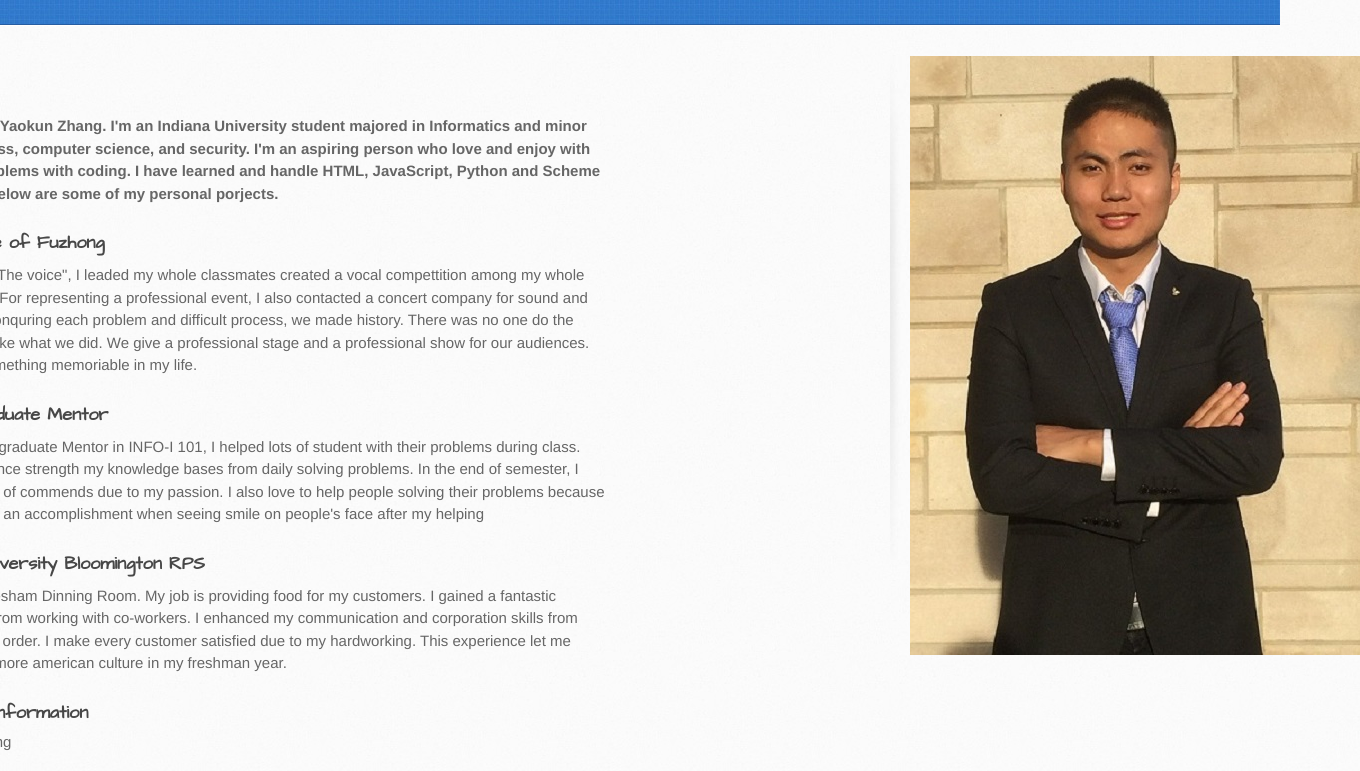
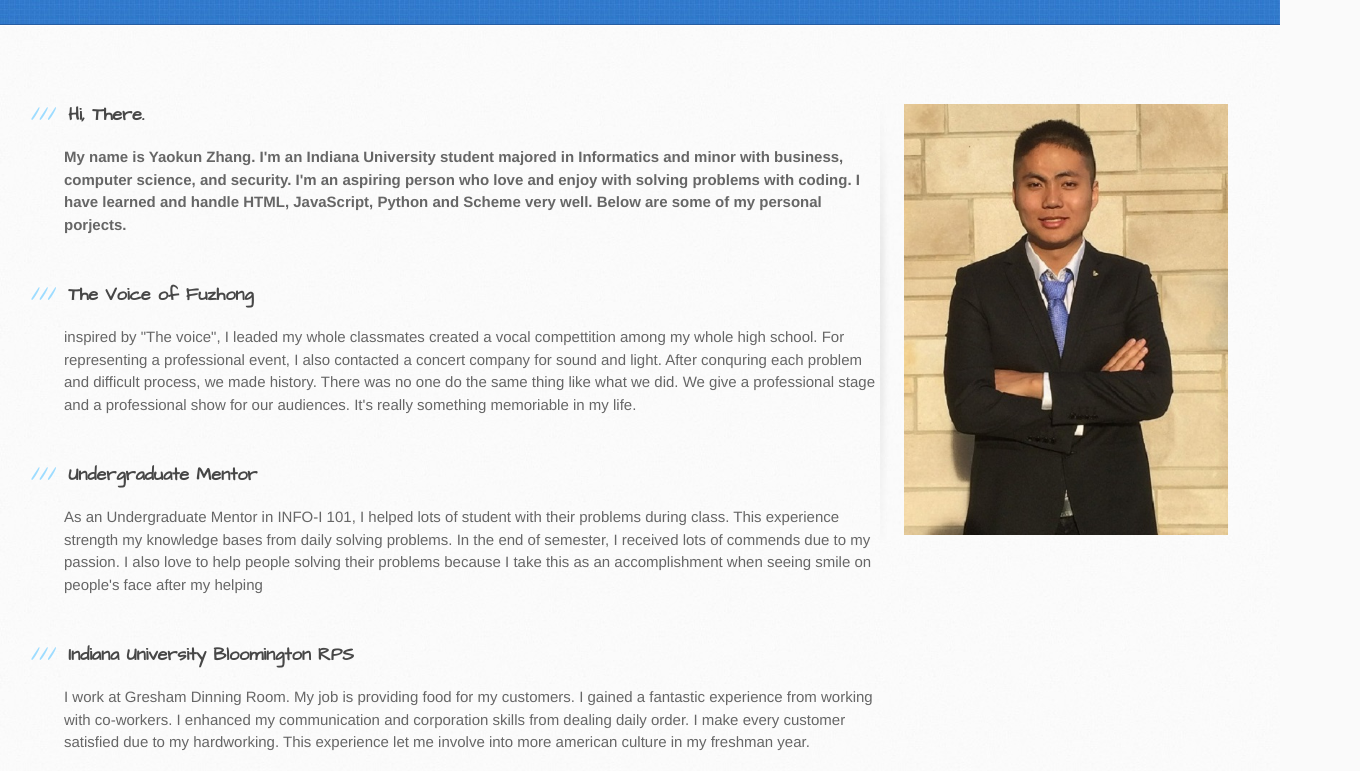
Before and after one commit to Aron1996/Aron1996.github.io, a plain HTML site: page index.html in a window 1280 px wide. Shown: the part 176-947 px from the top of the page, 1360 px wide, since content can reach past the window. Drawn offline with Linux system fonts and the light colour scheme.

Commit message:
new change
new change to personal website

```diff
--- a/index.html
+++ b/index.html
@@ -8,48 +8,75 @@
     <link rel="stylesheet" type="text/css" href="stylesheets/stylesheet.css" media="screen">
     <link rel="stylesheet" type="text/css" href="stylesheets/github-light.css" media="screen">
     <link rel="stylesheet" type="text/css" href="stylesheets/print.css" media="print">
-
     <!--[if lt IE 9]>
     <script src="//html5shiv.googlecode.com/svn/trunk/html5.js"></script>
     <![endif]-->
-
     <title>Aron Zhang</title>
   </head>
-
 <body>
     <header>
         <div class="inner">
             <h1>Aron Zhang</h1>
             <h2>My first Personal Website</h2>
-        <a href="https://github.com/Aron1996" class="button"><small>Follow me on</small> GitHub</a>
+            <a href="https://github.iu.edu/yaokzhan/C291-Spring1-2017" class="button"><small>Follow me on</small> GitHub</a>
         </div>
     </header>
-
     <div id="content-wrapper">
-      <div class="inner clearfix">
+        <div class="inner2 clearfix">
+            <div class="clearfix">
             <section id="main-content">
                 <h3>
-<a id="welcome-to-github-pages" class="anchor" href="#welcome-to-github-pages" aria-hidden="true"><span aria-hidden="true" class="octicon octicon-link"></span></a>Hi, There.</h3>
-          <p><strong>My name is Yaokun Zhang. I'm an Indiana University student majored in Informatics and minor with business, computer science, and security. I'm an aspiring person who love and enjoy with solving problems with coding. I have learned and handle HTML, JavaScript, Python and Scheme very well. Below are some of my personal porjects.</strong></p>
+                    <a id="welcome-to-github-pages" class="anchor" href="#welcome-to-github-pages" aria-hidden="true">
+                      <span aria-hidden="true" class="octicon octicon-link"></span>
+                  </a>
+                    Hi, There.
+                </h3>
+                <p>
+                    <strong>My name is Yaokun Zhang. I'm an Indiana University student majored in Informatics and minor with business,
+                      computer science, and security. I'm an aspiring person who love and enjoy with solving problems with coding.
+                      I have learned and handle HTML, JavaScript, Python and Scheme very well. Below are some of my personal porjects.
+                    </strong>
+                </p>
                 <h3>
-<a id="designer-templates" class="anchor" href="#designer-templates" aria-hidden="true"><span aria-hidden="true" class="octicon octicon-link"></span></a>The Voice of Fuzhong</h3>
-
-<p>inspired by "The voice", I leaded my whole classmates created a vocal compettition among my whole high school. For representing a professional event, I also contacted a concert company for sound and light. After conquring each problem and difficult process, we made history. There was no one do the same thing like what we did. We give a professional stage and a professional show for our audiences. It's really something memoriable in my life.</p>
-
+                    <a id="designer-templates" class="anchor" href="#designer-templates" aria-hidden="true">
+                        <span aria-hidden="true" class="octicon octicon-link"></span>
+                    </a>The Voice of Fuzhong
+                </h3>
+                <p>inspired by "The voice", I leaded my whole classmates created a vocal compettition among my whole high school.
+                  For representing a professional event, I also contacted a concert company for sound and light. After conquring
+                  each problem and difficult process, we made history. There was no one do the same thing like what we did. We
+                  give a professional stage and a professional show for our audiences. It's really something memoriable in my life.
+                </p>
                 <h3>
-<a id="creating-pages-manually" class="anchor" href="#creating-pages-manually" aria-hidden="true"><span aria-hidden="true" class="octicon octicon-link"></span></a>Undergraduate Mentor</h3>
-
-<p>As an Undergraduate Mentor in INFO-I 101, I helped lots of student with their problems during class. This experience strength my knowledge bases from daily solving problems. In the end
-of semester, I received lots of commends due to my passion. I also love to help people solving their problems because I take this as an accomplishment when seeing smile on people's face after my helping</p>
-
+                    <a id="creating-pages-manually" class="anchor" href="#creating-pages-manually" aria-hidden="true">
+                      <span aria-hidden="true" class="octicon octicon-link"></span>
+                    </a>Undergraduate Mentor
+                </h3>
+                <p>As an Undergraduate Mentor in INFO-I 101, I helped lots of student with their problems during class. This
+                  experience strength my knowledge bases from daily solving problems. In the end of semester, I received lots
+                  of commends due to my passion. I also love to help people solving their problems because I take this as an
+                  accomplishment when seeing smile on people's face after my helping
+                </p>
                 <h3>
-<a id="authors-and-contributors" class="anchor" href="#authors-and-contributors" aria-hidden="true"><span aria-hidden="true" class="octicon octicon-link"></span></a>Indiana University Bloomington RPS</h3>
-
-<p>I work at Gresham Dinning Room. My job is providing food for my customers. I gained a fantastic experience from working with co-workers. I enhanced my communication and corporation skills from dealing daily order. I make every customer satisfied due to my hardworking. This experience let me involve into more american culture in my freshman year.</p>
-
+                    <a id="authors-and-contributors" class="anchor" href="#authors-and-contributors" aria-hidden="true">
+                        <span aria-hidden="true" class="octicon octicon-link"></span>
+                    </a>Indiana University Bloomington RPS
+                </h3>
+                <p>I work at Gresham Dinning Room. My job is providing food for my customers. I gained a fantastic experience from
+                  working with co-workers. I enhanced my communication and corporation skills from dealing daily order. I make
+                  every customer satisfied due to my hardworking. This experience let me involve into more american culture in
+                  my freshman year.
+                </p>
                 <h3>
-<a id="support-or-contact" class="anchor" href="#support-or-contact" aria-hidden="true"><span aria-hidden="true" class="octicon octicon-link"></span></a>Contact Information</h3>
+                    <a id="support-or-contact" class="anchor" href="#support-or-contact" aria-hidden="true">
+                        <span aria-hidden="true" class="octicon octicon-link"></span>
+                    </a>Contact Information
+                </h3>
             </section>
+            <aside id="sidebar">
+                <img src="images/aron.jpg">
+            </aside>
+            </div>
             <div class="contact">
                 <p>Yaokun Zhang</p>
                 <p>3490 E Covenanter Dr. 47401 Bloomington Indiana</p>
@@ -57,19 +84,10 @@ of semester, I received lots of commends due to my passion. I also love to help
                 <p>Email: yaokzhan@indiana.edu</p>
                 <p>Profile in <a href="https://www.linkedin.com/in/aron2015">Linkedln</a></p>
                 <p>Resume:</p>
-<a href= "resume.pdf"><img src="resume.png" </img></a>
-
-
-</div>
-
-        <aside id="sidebar">
-        <img src="images/aron.jpg">
-        </aside>
-
-
+                <a href= "resume.pdf"><img src="resume.png"></a>
             </div>
         </div>
- <p>This page was generated by <a href="https://pages.github.com">GitHub Pages</a> reference by Jason Long.</p>
-
+    </div>
+    <p class="tc">This page was generated by <a href="https://pages.github.com">GitHub Pages</a> reference by Jason Long.</p>
 </body>
 </html>
--- a/stylesheets/stylesheet.css
+++ b/stylesheets/stylesheet.css
@@ -17,7 +17,9 @@ html {
  */
 
 body {
+  padding: 0;
   margin: 0;
+
 }
 
 /* HTML5 display definitions
@@ -37,7 +39,6 @@ figcaption,
 figure,
 footer,
 header,
-hgroup,
 main,
 menu,
 nav,
@@ -140,6 +141,8 @@ h1 {
 /**
  * Address styling not present in IE 8/9.
  */
+
+
 
 mark {
   color: #000;
@@ -482,31 +485,41 @@ header h2 {
   width: 940px;
   margin: 0 auto;
 }
-
 #content-wrapper {
   padding-top: 30px;
   border-top: solid 1px #fff;
 }
-
 #main-content {
   float: left;
-  width: 690px;
-  margin-left:-17em;
+  width: 68%;
+  margin-left:2%;
+  /*max-width: 800px;*/
+ /* max-width: 100%;*/
+/*  margin-left:-17em;*/
 }
 
 #main-content img {
   max-width: 100%;
 }
+aside#sidebar {
+  margin-top: 4em;
+  float: left;
+  width: 27%;
+  /*width: 360px;*/
+ /* min-height: 504px;*/
+ /* padding-left: 4em;*/
+  padding-left: 2%;
+  padding-right: 1%;
+  font-size: 12px;
+  /*background: transparent url(../images/sidebar-bg.jpg) 0 0 no-repeat;*/
+  background:url(../images/sidebar-bg.jpg) no-repeat left top;
+  background-size: contain;
+}
+aside#sidebar img{
+  width: 100%;
+  height: auto;
+}
 
-aside#sidebar {
-  float: right;
-  width: 200px;
-  min-height: 504px;
-  padding-left: 20px;
-  font-size: 12px;
-  line-height: 1.3;
-  background: transparent url(../images/sidebar-bg.jpg) 0 0 no-repeat;
-}
 
 aside#sidebar p.repo-owner,
 aside#sidebar p.repo-owner a {
@@ -533,7 +546,8 @@ a.button small {
 }
 header a.button {
   position: absolute;
-  top: 0;
+/*  top: 0;*/
+  top: 20px;
   right: 0;
   background: transparent url(../images/github-button.png) 0 0 no-repeat;
 }
@@ -646,10 +660,9 @@ form {
 }
 
 #main-content h3 {
-  margin-top: 24px;
-  margin-bottom: 8px;
+  margin-top: 2.5em;
   font-family: 'Architects Daughter', 'Helvetica Neue', Helvetica, Arial, serif;
-  font-size: 18px;
+  font-size: 120%;
   font-weight: bold;
   color: #474747;
   text-indent: 3px;
@@ -663,9 +676,9 @@ form {
 }
 
 #main-content h4 {
-  margin-bottom: 8px;
+  margin-bottom: 2.5em;
   font-family: 'Architects Daughter', 'Helvetica Neue', Helvetica, Arial, serif;
-  font-size: 15px;
+  font-size: 120%;
   font-weight: bold;
   color: #474747;
   text-indent: 3px;
@@ -748,7 +761,7 @@ footer {
   margin-top: 40px;
   font-size: 13px;
   color: #aaa;
-  background: transparent url('../images/hr.png') 0 0 no-repeat;
+ /* background: transparent url('../images/hr.png') 0 0 no-repeat;*/
 }
 
 footer a {
@@ -768,8 +781,8 @@ footer a:hover {
 }
 .contact{
 	float:left;
-	margin-left:-46em;
-	margin-top: 45em;
+	margin-left:2em;
+
 }
 .clearfix {display: inline-block;}
 * html .clearfix {height: 1%;}
@@ -811,7 +824,7 @@ footer a:hover {
 }
 
 /* All Mobile Sizes (devices and browser) */
-@media only screen and (max-width: 767px) {
+/*@media only screen and (max-width: 767px) {
   .inner {
     width: 93%;
   }
@@ -875,15 +888,19 @@ footer a:hover {
     #main-content h5:before,
     #main-content h6:before {
     padding-right: 0;
-    margin-left: 0 em;
+    margin-left: 0;
     content: none;
     }
-
-  }
-}
-
+  }*/
 /* Mobile Landscape Size to Tablet Portrait (devices and browsers) */
 @media only screen and (min-width: 480px) and (max-width: 767px) { }
-
 /* Mobile Portrait Size to Mobile Landscape Size (devices and browsers) */
-@media only screen and (max-width: 479px) { }
+@media only screen and (max-width: 479px) {}
+/**/
+  .inner2{
+    max-width: 1200px;
+    margin: 0 auto;
+  }
+  .tc{
+    text-align: center;
+  }
```
Also changed, not shown: 1 other file. Lines whose indentation alone changed are shown as unchanged.
